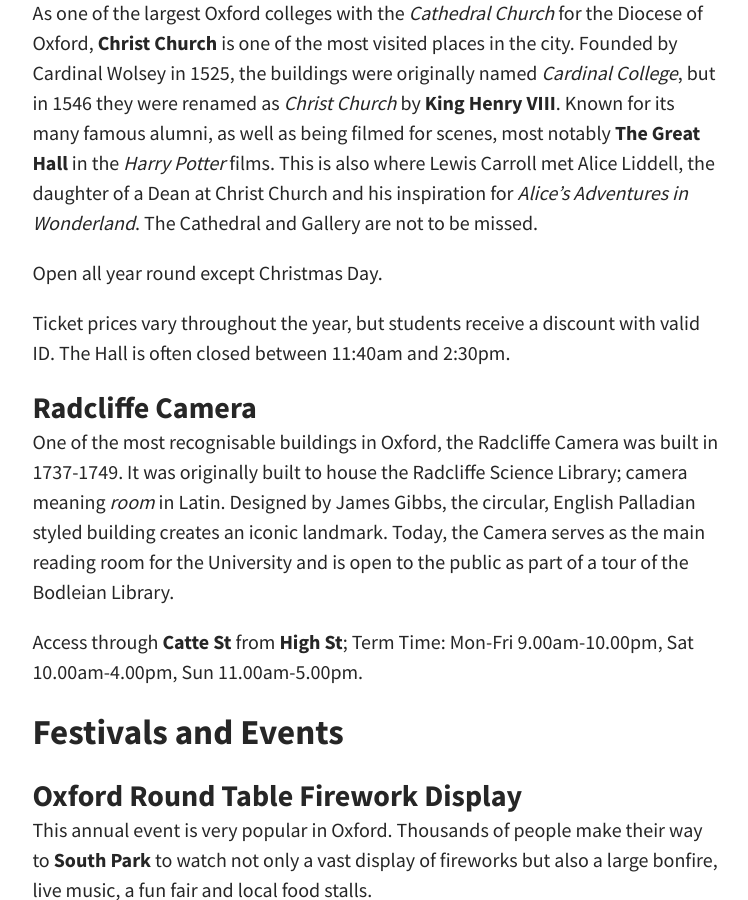
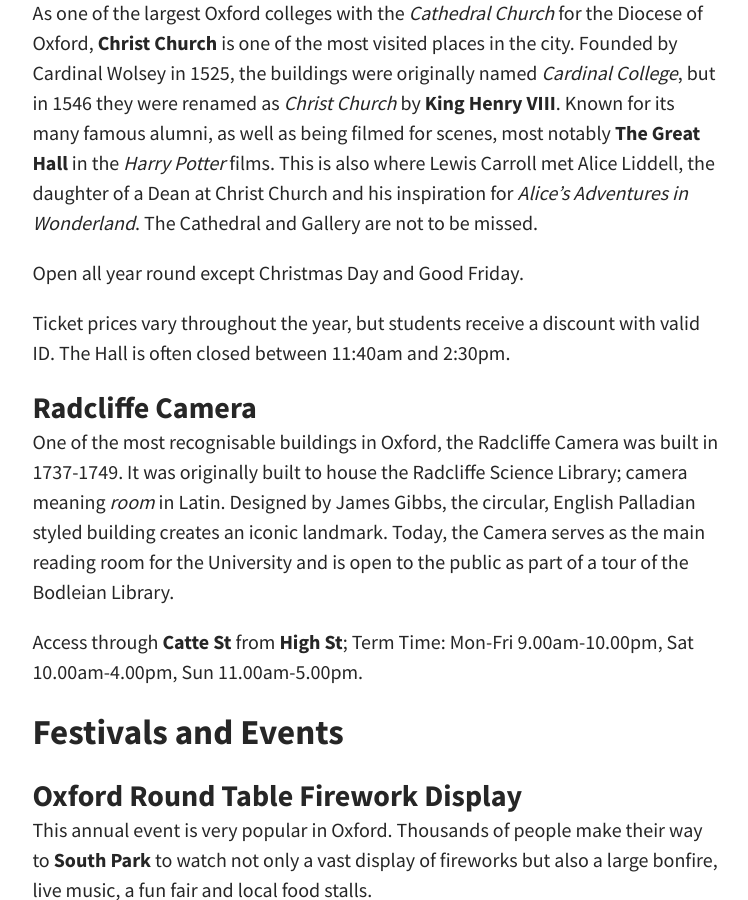
Before and after one commit to oxfordstudentguide/oxfordstudentguide.github.io, a Jekyll site: the page built from _chapters/chapter-1.md, in a window 1280 px wide and 900 px high, scrolled down 4348 px. Shown: the whole window, without its empty margins (262-1010 px from the left). Built offline with Jekyll 4.4.1, drawn with Linux system fonts in a browser that asks for light colours.

Commit message:
Update Chapter “chapter-1”

```diff
--- a/_chapters/chapter-1.md
+++ b/_chapters/chapter-1.md
@@ -68,7 +68,7 @@ The castle was initially developed back in 1071 for **William the Conqueror** bu
 
 As one of the largest Oxford colleges with the *Cathedral Church* for the Diocese of Oxford, **Christ Church** is one of the most visited places in the city. Founded by Cardinal Wolsey in 1525, the buildings were originally named *Cardinal College*, but in 1546 they were renamed as *Christ Church* by **King Henry VIII**. Known for its many famous alumni, as well as being filmed for scenes, most notably **The Great Hall** in the *Harry Potter* films. This is also where Lewis Carroll met Alice Liddell, the daughter of a Dean at Christ Church and his inspiration for *Alice's Adventures in Wonderland*. The Cathedral and Gallery are not to be missed.
 
-Open all year round except Christmas Day.
+Open all year round except Christmas Day and Good Friday.
 
 Ticket prices vary throughout the year, but students receive a discount with valid ID. The Hall is often closed between 11:40am and 2:30pm.
 
```
